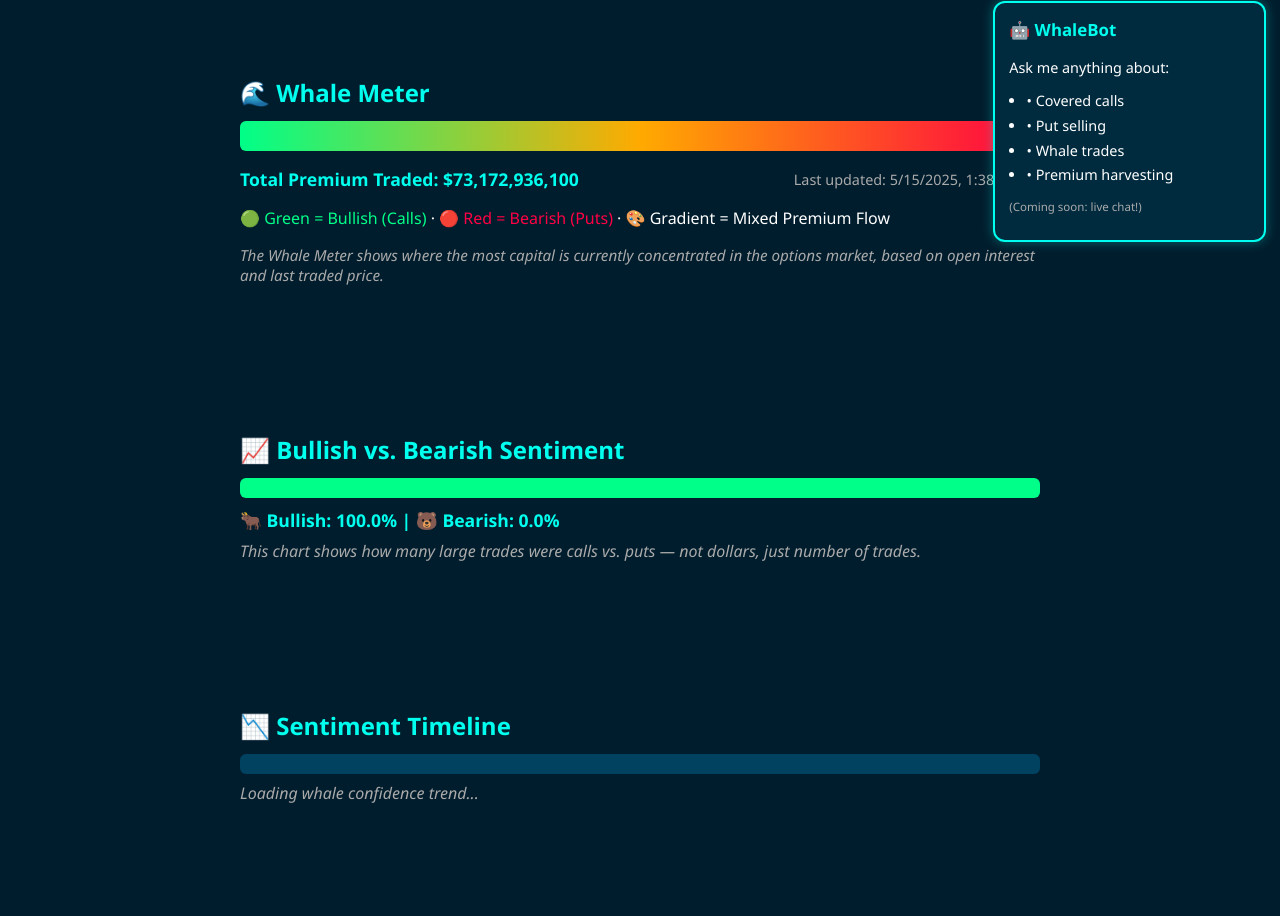
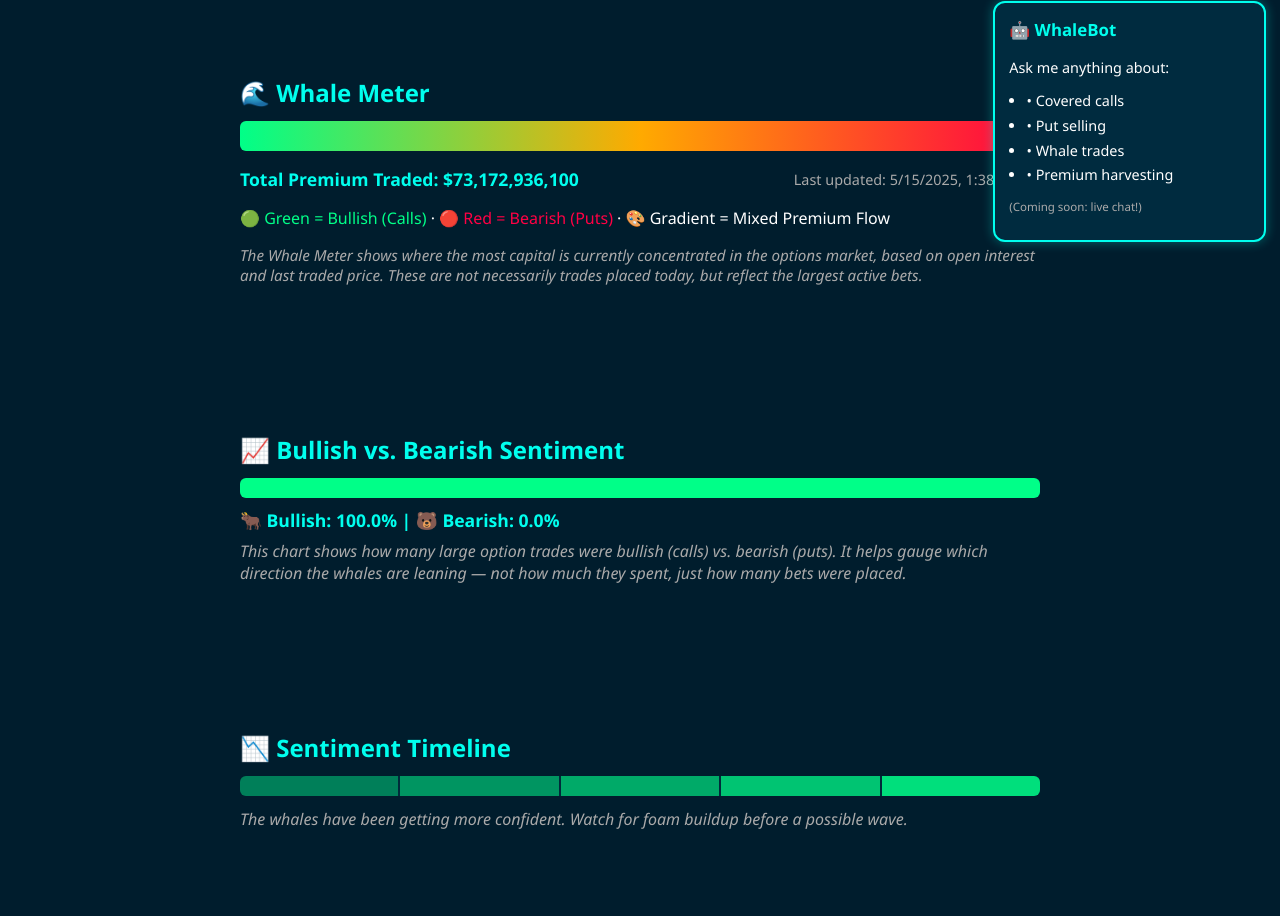
Before and after one commit to lborzillo/whalewatch-site, a plain HTML site: page public/index.html in a window 1280 px wide. Shown: the part 544-1460 px from the top of the page. Drawn offline with Linux system fonts and the light colour scheme.

Commit message:
Update index.html

```diff
--- a/public/index.html
+++ b/public/index.html
@@ -130,6 +130,20 @@
       border-radius: 8px;
       margin-bottom: 1em;
     }
+    .sentiment-tip {
+      font-style: italic;
+      color: #aaa;
+      margin-top: 0.5em;
+    }
+    #sentimentTimelineBar {
+      display: flex;
+      gap: 2px;
+      height: 20px;
+      border-radius: 6px;
+      overflow: hidden;
+      background: #002a3a;
+      margin-bottom: 0.7em;
+    }
     #whaleBotBox {
       position: fixed;
       bottom: 1em;
@@ -152,11 +166,6 @@
     #whaleBotBox li {
       margin-bottom: 0.4em;
     }
-    .sentiment-tip {
-      font-style: italic;
-      color: #aaa;
-      margin-top: 0.5em;
-    }
   </style>
 </head>
 <body>
@@ -168,6 +177,7 @@
     <a href="harvesting.html">Premium Harvesting</a>
     <a href="whisper.html">Whispers</a>
   </nav>
+
   <div class="hero whale-hero">
     <img src="/whale.png" alt="WhaleWatch Logo" class="homepage-logo">
     <h1>WhaleWatch.Trade</h1>
@@ -185,7 +195,7 @@
       <div id="whaleTimestamp" class="timestamp">Loading...</div>
     </div>
     <p><span style="color: #00ff88;">🟢 Green = Bullish (Calls)</span> · <span style="color: #ff0044;">🔴 Red = Bearish (Puts)</span> · 🎨 Gradient = Mixed Premium Flow</p>
-    <p style="font-size: 0.95em; color: #aaa;"><em>The Whale Meter shows where the most capital is currently concentrated in the options market, based on open interest and last traded price.</em></p>
+    <p style="font-size: 0.95em; color: #aaa;"><em>The Whale Meter shows where the most capital is currently concentrated in the options market, based on open interest and last traded price. These are not necessarily trades placed today, but reflect the largest active bets.</em></p>
   </div>
 
   <div class="section">
@@ -195,19 +205,19 @@
       <div id="bearFill" class="sentiment-fill-bearish"></div>
     </div>
     <div id="sentimentLabel" class="whale-meter-text" style="margin-top: 10px;">Loading...</div>
-    <p class="sentiment-tip"><em>This chart shows how many large trades were calls vs. puts — not dollars, just number of trades.</em></p>
+    <p class="sentiment-tip"><em>This chart shows how many large option trades were bullish (calls) vs. bearish (puts). It helps gauge which direction the whales are leaning — not how much they spent, just how many bets were placed.</em></p>
   </div>
 
   <div class="section">
     <h2>📉 Sentiment Timeline</h2>
-    <div class="sentiment-timeline-bar" id="sentimentTimeline"></div>
+    <div id="sentimentTimelineBar"></div>
     <p id="sentimentInsight" class="sentiment-tip">Loading whale confidence trend...</p>
   </div>
 
   <div class="section">
     <h2>📊 Latest Whale Trades</h2>
     <div id="whaleList">Loading...</div>
-    <p style="font-size: 0.95em; color: #aaa;"><em>These are the top 10 highest-premium options trades — think of them as the largest foam trails left behind by whales.</em></p>
+    <p style="font-size: 0.95em; color: #aaa;"><em>These are the top 10 highest-premium options trades — think of them as the largest foam trails left behind by whales. Watch for patterns and use them to guide your own simulated or real trades.</em></p>
   </div>
 
   <div id="whaleBotBox">
@@ -269,23 +279,21 @@
       fetch("/sentiment.json")
         .then(res => res.json())
         .then(data => {
-          const timeline = data.sentiment_history || [];
-          const container = document.getElementById("sentimentTimeline");
-          const insight = document.getElementById("sentimentInsight");
-          if (timeline.length === 0) return;
+          const timeline = data.sentiment_timeline || [];
+          const bar = document.getElementById("sentimentTimelineBar");
+          const tip = document.getElementById("sentimentInsight");
 
-          const bars = timeline.map(day => {
-            return `<div style="float:left; width: 33%; background:#00ff88; height: 100%; opacity:${day.bullish_pct / 100};" title="${day.date}: ${day.bullish_pct.toFixed(1)}% bullish"></div>`;
+          bar.innerHTML = timeline.map(point => {
+            const opacity = point.bullish_pct / 100;
+            return `<div style="flex:1; background-color:#00ff88; opacity:${opacity}" title="${point.timestamp} • ${point.bullish_pct}%"></div>`;
           }).join("");
-          container.innerHTML = bars;
 
-          const last = timeline[timeline.length - 1];
-          const prev = timeline[timeline.length - 2];
-          if (last && prev) {
-            const trend = last.bullish_pct > prev.bullish_pct
+          if (timeline.length > 1) {
+            const last = timeline[timeline.length - 1];
+            const prev = timeline[timeline.length - 2];
+            tip.textContent = last.bullish_pct > prev.bullish_pct
               ? "The whales have been getting more confident. Watch for foam buildup before a possible wave."
-              : "Confidence is cooling slightly. Stay alert for shifts in sentiment.";
-            insight.textContent = trend;
+              : "Confidence is cooling. Foam may be settling — watch your entries.";
           }
         });
     }
```
